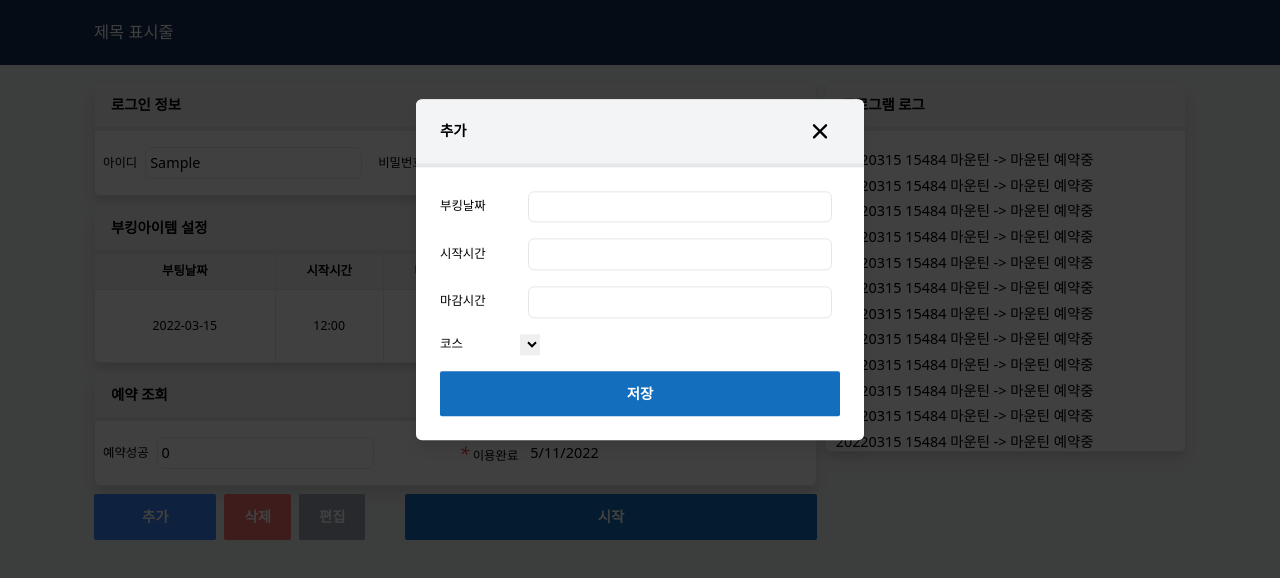
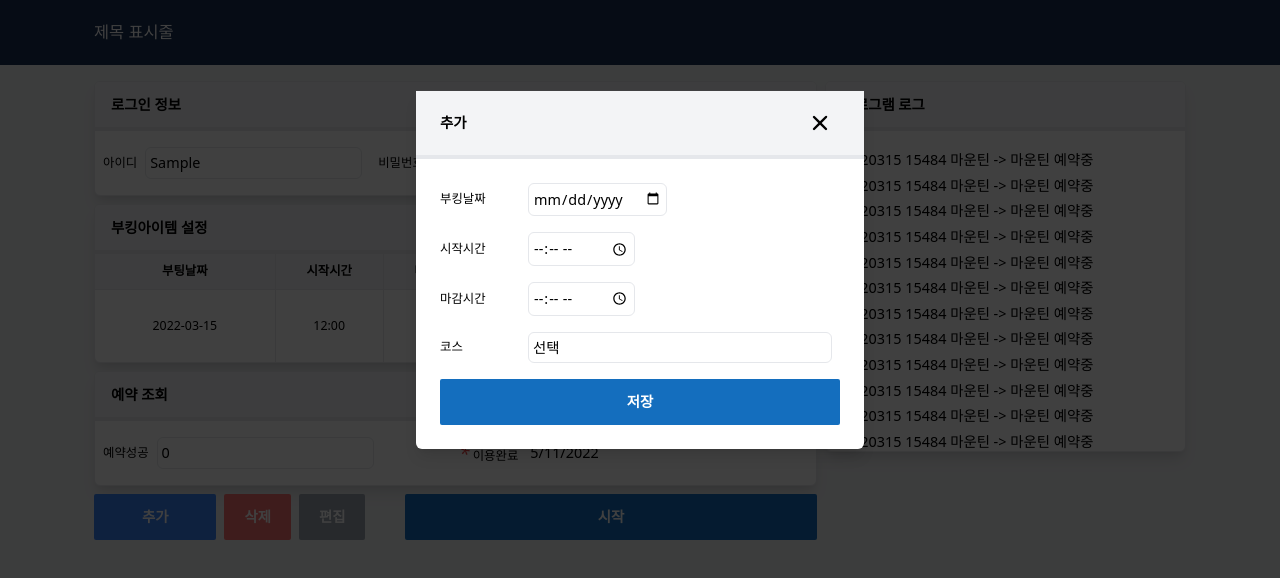
Before and after one commit to aquabuz/booking_app, a Vue app: page / in a window 1280 px wide. Both pictures are taken after typing "Sample", "Sample123" into the empty fields and a click on the button "추가". Shown: the top 578 px of the page. Built offline with nearby package versions, Linux system fonts and the light colour scheme.

Commit message:
work-fin

```diff
--- a/package.json
+++ b/package.json
@@ -4,7 +4,7 @@
   "private": true,
   "scripts": {
     "serve": "vue-cli-service serve --open",
-    "build": "vue-cli-service build",
+    "build": "vue-cli-service build --mode production",
     "lint": "vue-cli-service lint"
   },
   "dependencies": {
--- a/src/components/LayerPopUp.vue
+++ b/src/components/LayerPopUp.vue
@@ -1,7 +1,7 @@
 <template>
   <!-- layer popup -->
   <div
-    class="absolute top-1/2 left-1/2 transform -translate-x-1/2 -translate-y-1/2 w-3/4 max-w-md rounded-md bg-white shadow-lg overflow-hidden z-20"
+    class="absolute top-1/2 left-1/2 transform -translate-x-1/2 -translate-y-1/2 w-3/4 max-w-md rounded-md bg-white shadow-lg z-20"
   >
     <!-- title -->
     <div
@@ -26,8 +26,9 @@
         </label>
         <input
           id="datepicker-date"
-          type="text"
-          class="p-1 mx-2 flex-1 border border-slate-900 rounded-md"
+          class="p-1 mx-2 border border-slate-900 rounded-md"
+          placeholder="Select Date"
+          type="date"
         />
       </div>
       <div class="flex items-center">
@@ -36,8 +37,10 @@
         </label>
         <input
           id="datepicker-time-start"
-          type="text"
-          class="p-1 mx-2 flex-1 border border-slate-900 rounded-md"
+          class="p-1 mx-2 border border-slate-900 rounded-md"
+          type="time"
+          min="00:00"
+          max="24:00"
         />
       </div>
       <div class="flex items-center">
@@ -46,17 +49,60 @@
         </label>
         <input
           id="datepicker-time-end"
-          type="text"
-          class="p-1 mx-2 flex-1 border border-slate-900 rounded-md"
+          class="p-1 mx-2 border border-slate-900 rounded-md"
+          type="time"
+          min="00:00"
+          max="24:00"
         />
       </div>
       <div class="flex items-center">
         <label for="course" class="w-1/5 text-sm">
           코스
         </label>
-        <select id="course">
-          전체 선택
-        </select>
+        <div class="relative flex-1">
+          <!-- layer select -->
+          <div
+            id="course"
+            class="p-1 mx-2 flex-1 border border-slate-900 rounded-md"
+            @click="showCourse"
+          >
+            <span>선택</span>
+          </div>
+          <!-- layer -->
+          <div
+            v-if="isShow"
+            class="absolute p-4 flex flex-col top-0 left-0 w-full border border-slate-900 rounded-md bg-white"
+          >
+            <!-- list -->
+            <ul>
+              <li
+                v-for="(item, index) in items"
+                :key="index"
+                class="flex items-center"
+              >
+                <input type="checkbox" :id="`check-${item}`" class="mr-3" />
+                <label :for="`check-${item}`" class="flex">{{ item }}</label>
+              </li>
+            </ul>
+            <!-- button -->
+            <!-- left button -->
+            <div class="mt-5 gap-2 flex">
+              <button
+                type="button"
+                class="py-1 px-4 font-bold text-white rounded-sm bg-blue-500 flex-2"
+                @click="isShow = !isShow"
+              >
+                확인
+              </button>
+              <button
+                type="button"
+                class="py-1 px-4 font-bold text-white rounded-sm bg-gray-400 flex-1"
+              >
+                취소
+              </button>
+            </div>
+          </div>
+        </div>
       </div>
       <!-- save -->
       <button
@@ -78,17 +124,33 @@ import { XIcon } from "@heroicons/vue/solid";
 export default {
   name: "LayerPopUp",
   emits: ["hideLayer"],
-  components: { XIcon },
+  components: {
+    XIcon,
+  },
   setup(props, { emit }) {
-    const state = reactive({});
+    const state = reactive({
+      items: [
+        "Select All",
+        "레이크 > 파인",
+        "필드 > 마운틴",
+        "마운틴 > 밸리",
+        "마운틴 > 마운틴",
+      ],
+      isShow: false,
+    });
 
     const hideLayer = () => {
       emit("hideLayer", false);
     };
 
+    const showCourse = () => {
+      state.isShow = !state.isShow;
+    };
+
     return {
       ...toRefs(state),
       hideLayer,
+      showCourse,
     };
   },
 };
```
Also changed, not shown: 1 other file (tests, documents, lock files or other folders).
